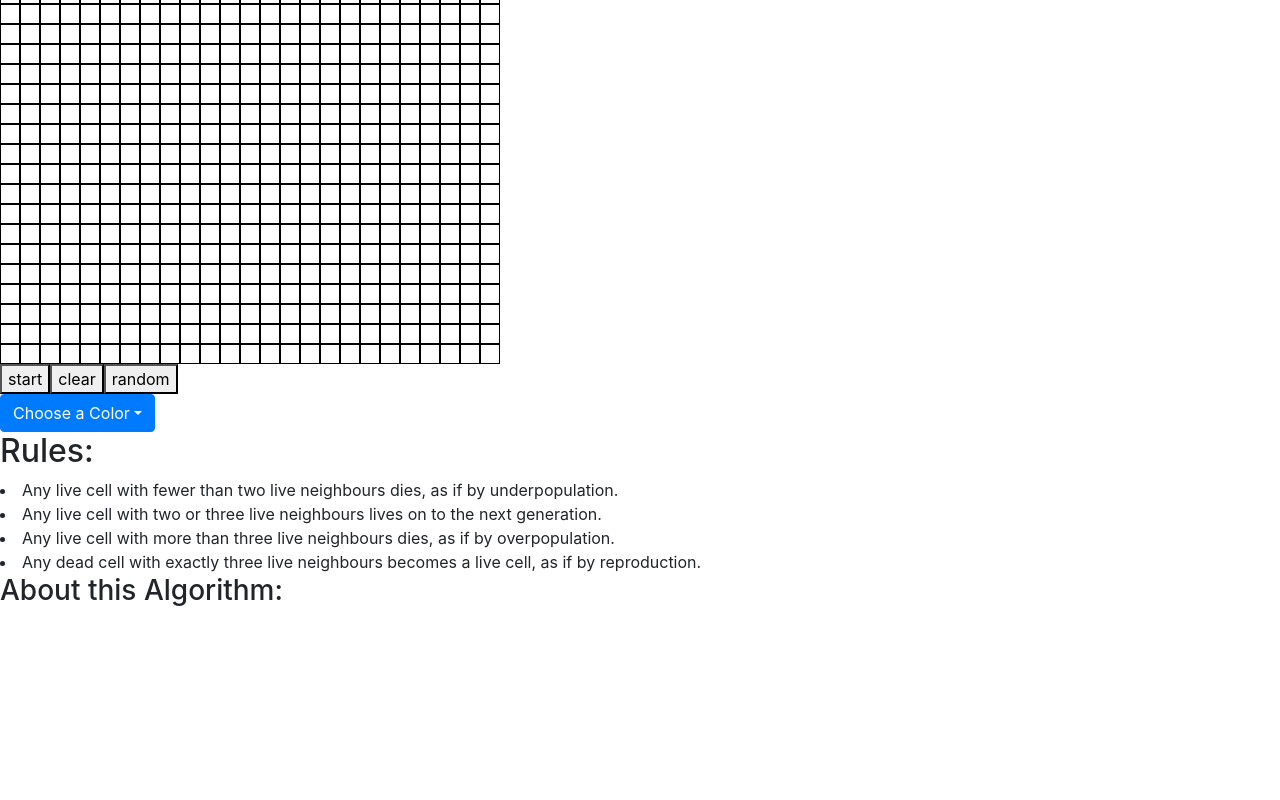
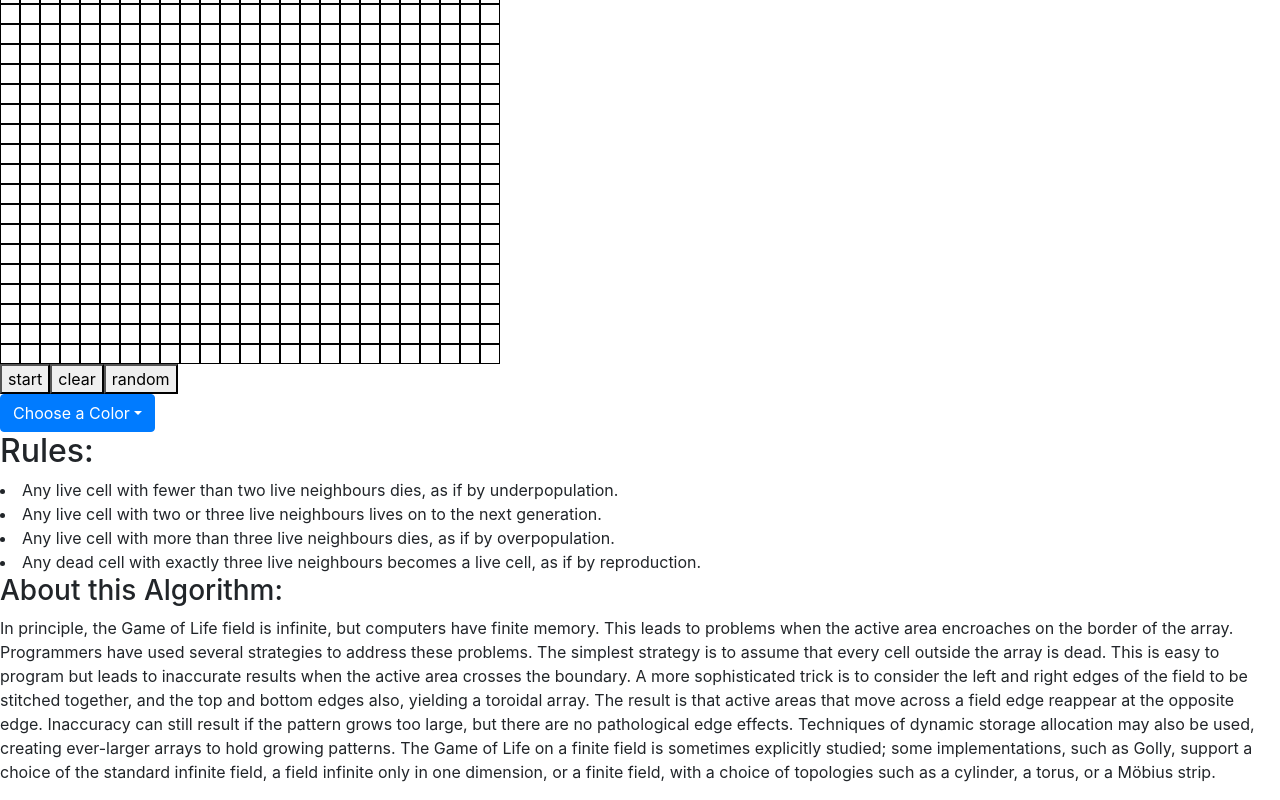
Before and after one commit to bloominstituteoftechnology/CS-Build-Week-1, a React (Create React App) app in the folder game-of-life/: page / in a window 1280 px wide. Shown: the part 192-992 px from the top of the page. Before the commit the page ends 808 px from the top, so only its background shows below. Built offline with nearby package versions, Linux system fonts and the light colour scheme.

Commit message:
algo ptag

```diff
--- a/game-of-life/src/App.js
+++ b/game-of-life/src/App.js
@@ -73,8 +73,8 @@ const App = () => {
 
   return (
     <>
-      <div>
-        <h1>Conway's Game of Life</h1>
+      <h1>Conway's Game of Life</h1>
+      <div className="grid">
         <div
           style={{
             display: "grid",
@@ -193,8 +193,28 @@ const App = () => {
         </li>
       </div>
 
-      <div>
+      <div className="algo">
         <h3>About this Algorithm:</h3>
+        <p>
+          In principle, the Game of Life field is infinite, but computers have
+          finite memory. This leads to problems when the active area encroaches
+          on the border of the array. Programmers have used several strategies
+          to address these problems. The simplest strategy is to assume that
+          every cell outside the array is dead. This is easy to program but
+          leads to inaccurate results when the active area crosses the boundary.
+          A more sophisticated trick is to consider the left and right edges of
+          the field to be stitched together, and the top and bottom edges also,
+          yielding a toroidal array. The result is that active areas that move
+          across a field edge reappear at the opposite edge. Inaccuracy can
+          still result if the pattern grows too large, but there are no
+          pathological edge effects. Techniques of dynamic storage allocation
+          may also be used, creating ever-larger arrays to hold growing
+          patterns. The Game of Life on a finite field is sometimes explicitly
+          studied; some implementations, such as Golly, support a choice of the
+          standard infinite field, a field infinite only in one dimension, or a
+          finite field, with a choice of topologies such as a cylinder, a torus,
+          or a Möbius strip.
+        </p>
       </div>
     </>
   );
```
